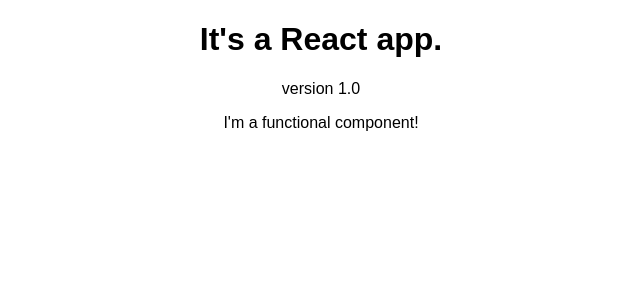
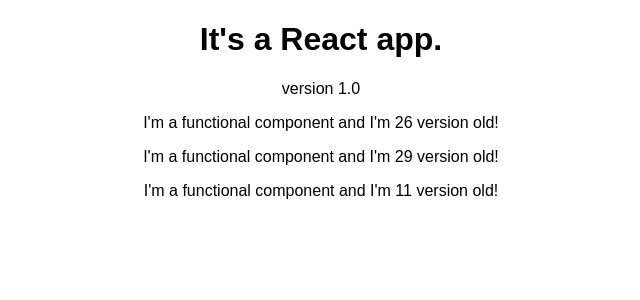
Before and after one commit to szab0lcs/react_course_3rdchapter, a React (Create React App) app: page / in a window 1280 px wide. Shown: the top 300 px of the page, without its empty margins (319-959 px from the left). Built offline with nearby package versions, Linux system fonts and the light colour scheme.

Commit message:
Functional component with Math

```diff
--- a/src/App.js
+++ b/src/App.js
@@ -8,7 +8,9 @@
       <div className="App">
        <h1>It's a React app.</h1>
        <p>version 1.0</p>
-       <Person></Person>
+       <Person />
+       <Person />
+       <Person />
       </div>
     );
     //return React.createElement( 'div',{className:'App'},React.createElement( 'h1', null,'Does this work?'))
--- a/src/Person/Person.js
+++ b/src/Person/Person.js
@@ -1,7 +1,7 @@
 import React from 'react';
 
 const person = () => {
-    return <p>I'm a functional component!</p>
+    return <p>I'm a functional component and I'm {Math.floor(Math.random() * 30)} version old!</p>
 };
 
 export default person;
```
